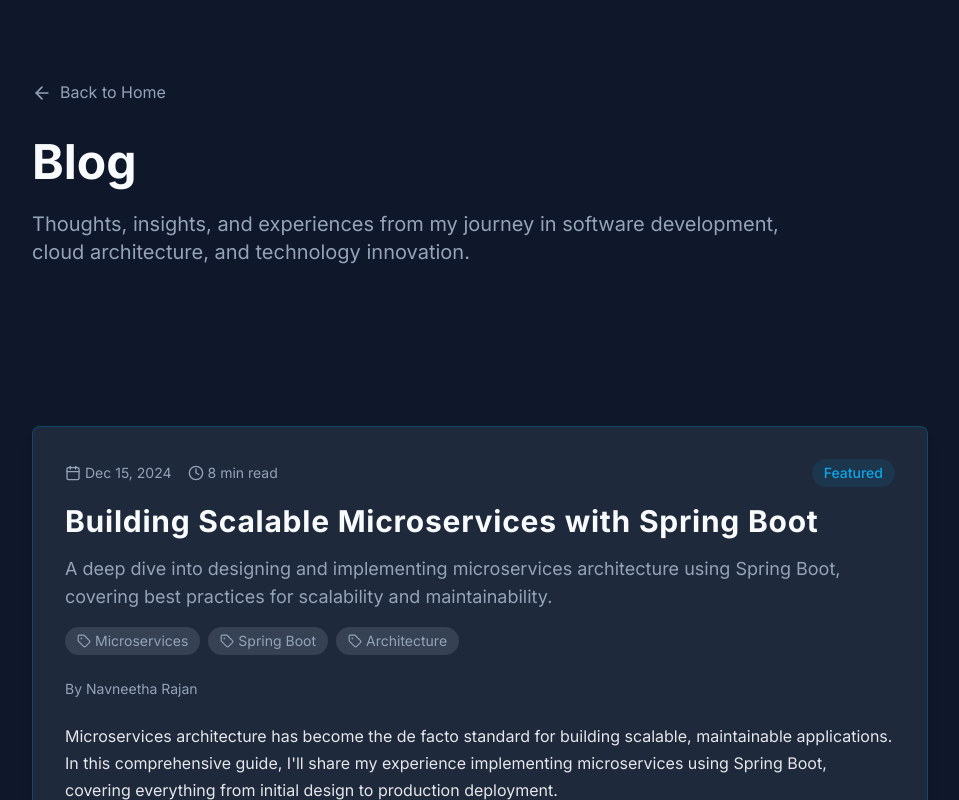
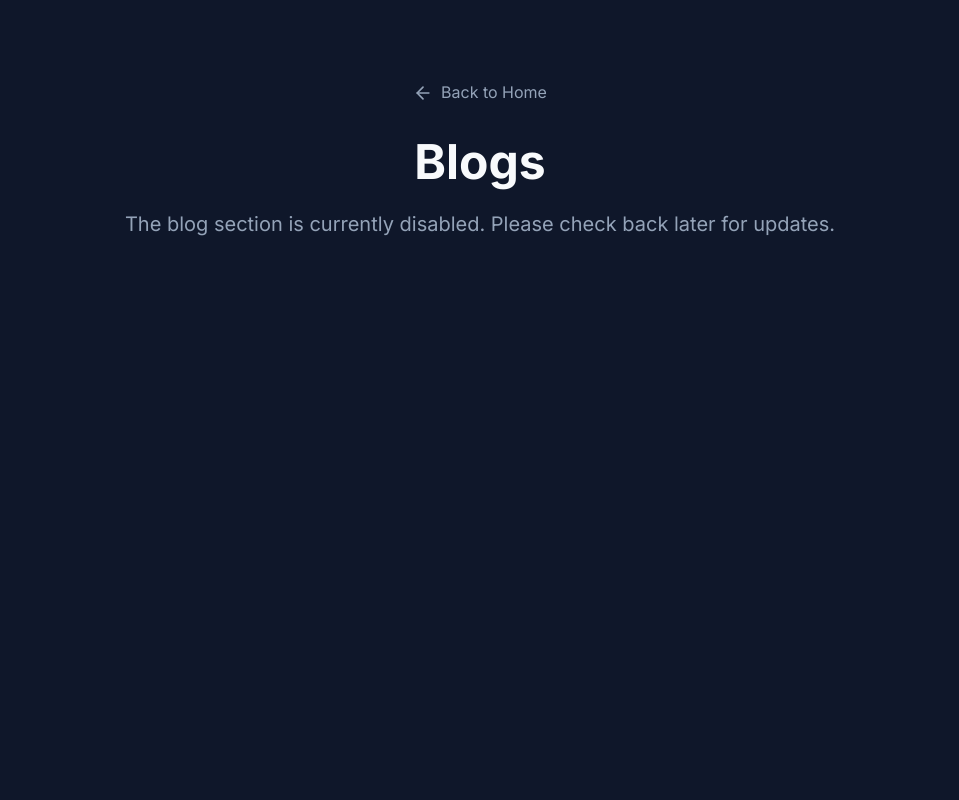
Before and after one commit to navneetha-rajan/navneetha-rajan.github.io, a Next.js app: page /blog in a window 1280 px wide. Shown: the top 800 px of the page, without its empty margins (160-1119 px from the left). Built offline with nearby package versions, Linux system fonts and the light colour scheme.

Commit message:
Add feature flag system and disable blog section, rename Blog to Blogs

```diff
--- a/app/blog/page.tsx
+++ b/app/blog/page.tsx
@@ -3,8 +3,40 @@
 import { motion } from 'framer-motion'
 import { ArrowLeft, Calendar, Clock, Tag } from 'lucide-react'
 import Link from 'next/link'
+import { isFeatureEnabled } from '../config/features'
 
 export default function BlogPage() {
+  // Check if blog feature is enabled
+  if (!isFeatureEnabled('BLOG_ENABLED')) {
+    return (
+      <main className="min-h-screen">
+        <section className="py-20 section-padding">
+          <div className="container-max text-center">
+            <motion.div
+              initial={{ opacity: 0, y: 20 }}
+              animate={{ opacity: 1, y: 0 }}
+              transition={{ duration: 0.8 }}
+            >
+              <div className="flex items-center justify-center mb-8">
+                <Link
+                  href="/"
+                  className="flex items-center space-x-2 text-muted hover:text-foreground transition-colors duration-200"
+                >
+                  <ArrowLeft size={20} />
+                  <span>Back to Home</span>
+                </Link>
+              </div>
+              <h1 className="text-4xl sm:text-5xl font-bold mb-6">Blogs</h1>
+              <p className="text-xl text-muted max-w-3xl mx-auto">
+                The blog section is currently disabled. Please check back later for updates.
+              </p>
+            </motion.div>
+          </div>
+        </section>
+      </main>
+    )
+  }
+
   const blogPosts = [
     {
       id: 1,
@@ -226,7 +258,7 @@ export default function BlogPage() {
                 <span>Back to Home</span>
               </Link>
             </div>
-            <h1 className="text-4xl sm:text-5xl font-bold mb-6">Blog</h1>
+            <h1 className="text-4xl sm:text-5xl font-bold mb-6">Blogs</h1>
             <p className="text-xl text-muted max-w-3xl">
               Thoughts, insights, and experiences from my journey in software development,
               cloud architecture, and technology innovation.
--- /dev/null
+++ b/app/config/features.ts
@@ -0,0 +1,22 @@
+// Feature flags configuration
+export const FEATURES = {
+  // Blog feature flag - set to false to hide blog section
+  BLOG_ENABLED: false,
+
+  // Newsletter signup feature flag
+  NEWSLETTER_ENABLED: true,
+
+  // Contact form feature flag
+  CONTACT_FORM_ENABLED: true,
+
+  // Social links feature flag
+  SOCIAL_LINKS_ENABLED: true,
+} as const;
+
+// Type for feature flags
+export type FeatureFlag = keyof typeof FEATURES;
+
+// Helper function to check if a feature is enabled
+export const isFeatureEnabled = (feature: FeatureFlag): boolean => {
+  return FEATURES[feature];
+};
--- a/app/page.tsx
+++ b/app/page.tsx
@@ -4,6 +4,7 @@ import { motion } from 'framer-motion'
 import { Github, Linkedin, Mail, ExternalLink } from 'lucide-react'
 import { useState } from 'react'
 import Link from 'next/link'
+import { isFeatureEnabled } from './config/features'
 
 export default function Home() {
   const [hoveredProject, setHoveredProject] = useState<number | null>(null)
@@ -276,6 +277,7 @@ export default function Home() {
       </section>
 
       {/* Blog Section */}
+      {isFeatureEnabled('BLOG_ENABLED') && (
         <section className="py-20 section-padding bg-sky-light/10">
           <div className="container-max">
             <motion.div
@@ -285,7 +287,7 @@ export default function Home() {
               viewport={{ once: true }}
             >
               <div className="flex justify-between items-center mb-12">
-              <h2 className="text-3xl sm:text-4xl font-bold">Blog</h2>
+                <h2 className="text-3xl sm:text-4xl font-bold">Blogs</h2>
                 <Link
                   href="/blog"
                   className="text-accent hover:text-accent/80 transition-colors duration-200 font-medium"
@@ -363,6 +365,7 @@ export default function Home() {
             </motion.div>
           </div>
         </section>
+      )}
 
       {/* Education Section */}
       <section className="py-20 section-padding bg-sky-light/20">
```
Lines whose indentation alone changed are shown as unchanged.
